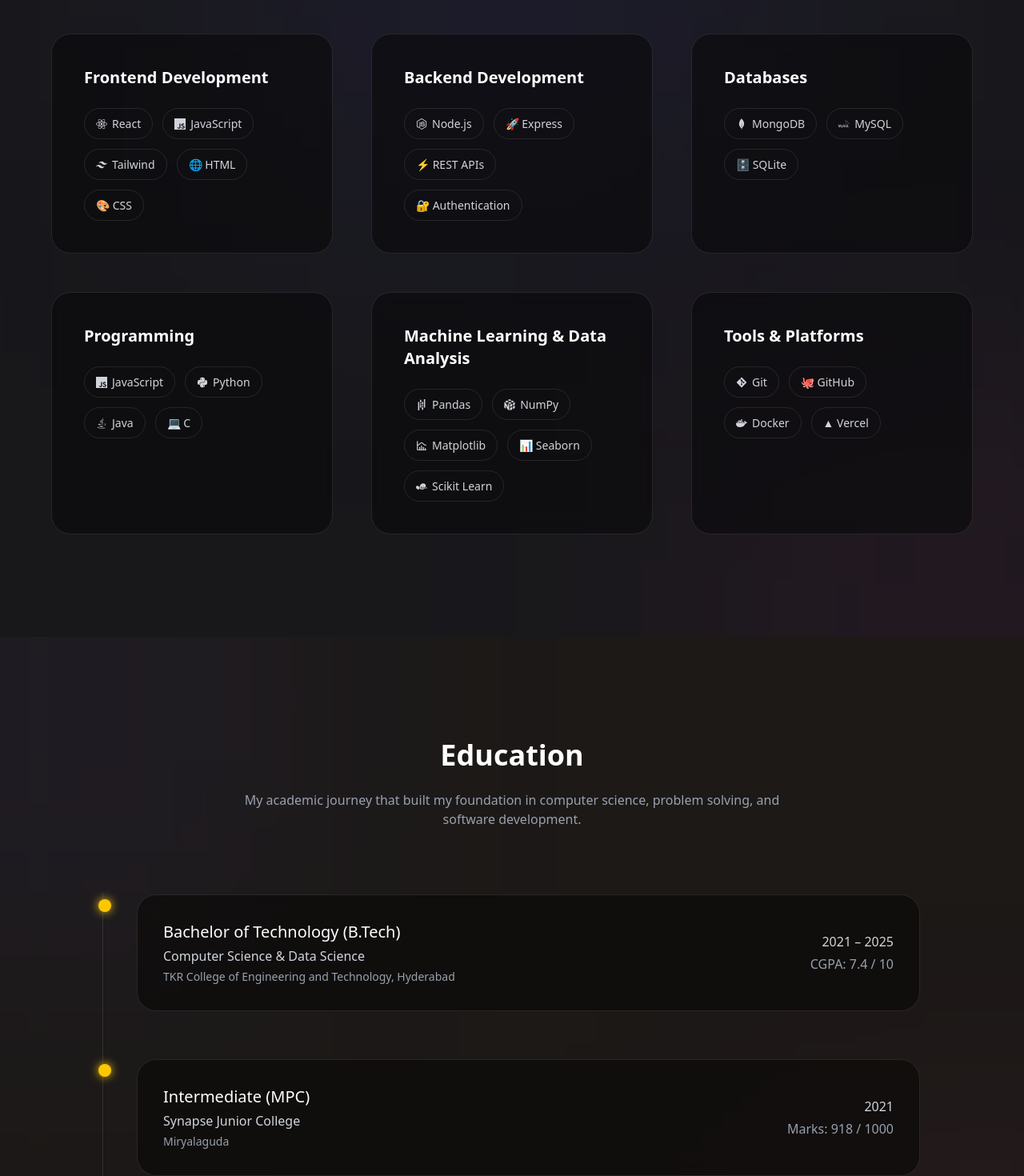
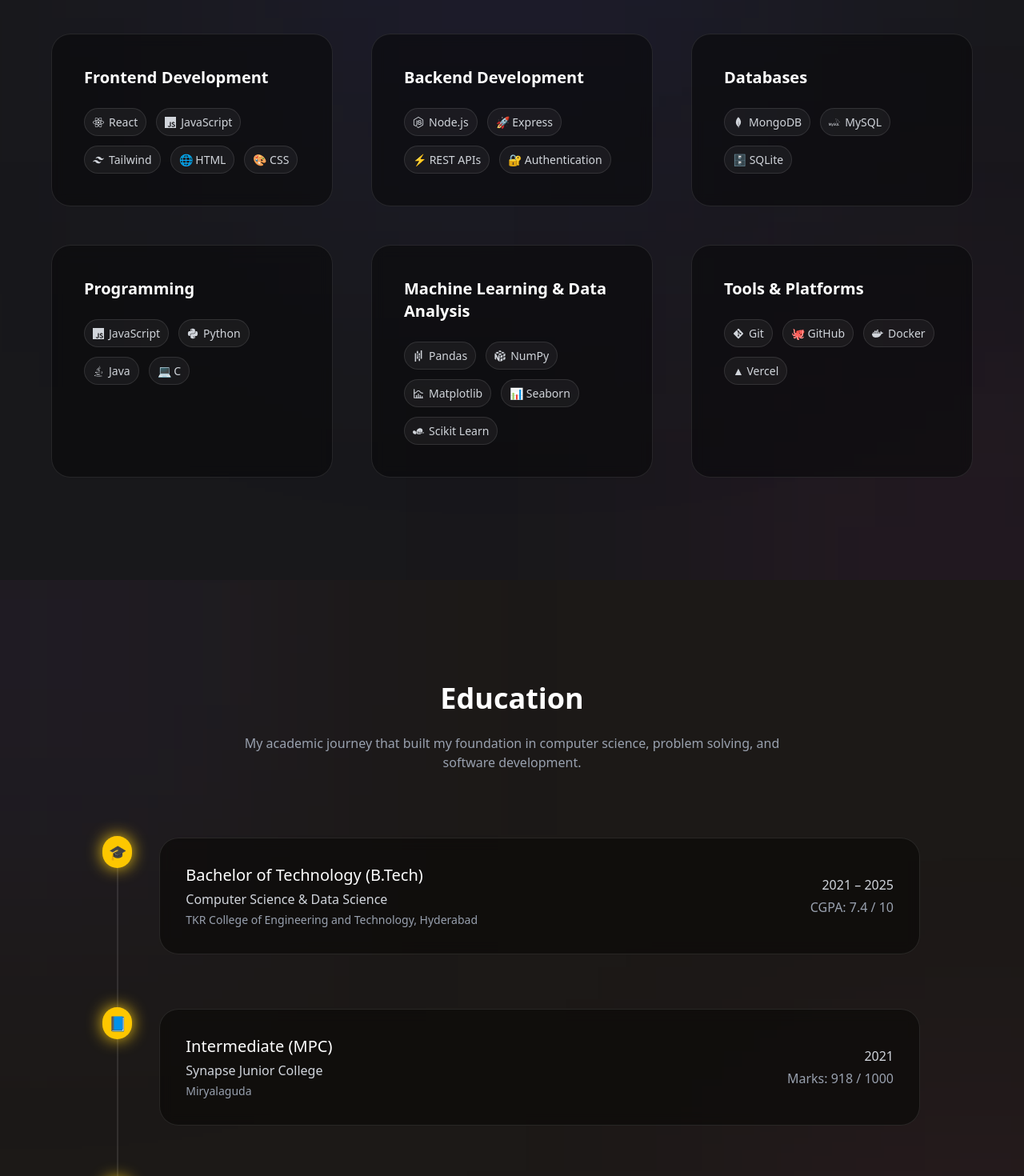
Before and after one commit to m-fani-goud/fani-goud-portfolio, a React (Vite) app in the folder client/: page / in a window 1280 px wide. Shown: the part 1960-3430 px from the top of the page at 80% size. Built offline with nearby package versions, Linux system fonts and the light colour scheme.

Commit message:
updae the code

```diff
--- a/client/src/components/Education.jsx
+++ b/client/src/components/Education.jsx
@@ -1,15 +1,31 @@
-import { motion } from "framer-motion";
+import { motion, useScroll, useSpring } from "framer-motion";
+import { useRef } from "react";
 
 const fadeUp = {
   hidden: { opacity: 0, y: 40 },
-  visible: { opacity: 1, y: 0 },
+  visible: { opacity: 1, y: 0 }
 };
 
 export default function Education() {
 
+  const ref = useRef(null);
+
+  /* SCROLL PROGRESS FOR TIMELINE */
+
+  const { scrollYProgress } = useScroll({
+    target: ref,
+    offset: ["start end", "end start"]
+  });
+
+  const scaleY = useSpring(scrollYProgress, {
+    stiffness: 100,
+    damping: 30
+  });
+
   const education = [
 
     {
+      icon: "🎓",
       degree: "Bachelor of Technology (B.Tech)",
       field: "Computer Science & Data Science",
       school: "TKR College of Engineering and Technology, Hyderabad",
@@ -18,6 +34,7 @@
     },
 
     {
+      icon: "📘",
       degree: "Intermediate (MPC)",
       field: "Synapse Junior College",
       school: "Miryalaguda",
@@ -26,6 +43,7 @@
     },
 
     {
+      icon: "🏫",
       degree: "Secondary School Certificate (SSC)",
       field: "Word and Deed High School",
       school: "Miryalaguda",
@@ -39,6 +57,7 @@
 
     <motion.section
       id="education"
+      ref={ref}
       className="relative py-32 px-6 bg-stone-900 overflow-hidden"
       variants={fadeUp}
       initial="hidden"
@@ -50,7 +69,6 @@
       {/* Background glow */}
 
       <div className="absolute -top-40 left-[-12rem] w-[30rem] h-[30rem] bg-indigo-500/10 blur-[180px]" />
-
       <div className="absolute bottom-[-12rem] right-[-12rem] w-[30rem] h-[30rem] bg-pink-500/10 blur-[180px]" />
 
       <div className="relative max-w-5xl mx-auto">
@@ -66,9 +84,22 @@
           problem solving, and software development.
         </p>
 
-        {/* Timeline */}
+        {/* TIMELINE */}
 
-        <div className="mt-20 relative border-l border-white/10 pl-10 space-y-14">
+        <div className="mt-20 relative">
+
+          {/* Static timeline line */}
+
+          <div className="absolute left-[18px] top-0 w-[2px] h-full bg-white/10"></div>
+
+          {/* Animated timeline progress */}
+
+          <motion.div
+            style={{ scaleY }}
+            className="absolute left-[18px] top-0 w-[2px] h-full origin-top bg-gradient-to-b from-indigo-500 via-pink-500 to-yellow-400"
+          />
+
+          <div className="space-y-16">
 
             {education.map((edu, index) => (
 
@@ -77,19 +108,23 @@
                 initial={{ opacity: 0, y: 30 }}
                 whileInView={{ opacity: 1, y: 0 }}
                 transition={{ delay: index * 0.2 }}
-              whileHover={{ y: -6 }}
-              className="relative group"
+                whileHover={{ y: -8, scale: 1.02 }}
+                className="relative flex items-start gap-8 group"
               >
 
-              {/* Neon Timeline Dot */}
+                {/* Timeline Symbol */}
 
-              <div className="absolute -left-[46px] top-2 w-4 h-4 rounded-full bg-yellow-400 shadow-[0_0_12px_#facc15]" />
+                <div className="relative z-10 flex items-center justify-center w-10 h-10 rounded-full bg-yellow-400 text-black text-lg shadow-[0_0_20px_#facc15]">
 
-              {/* Card Wrapper for Neon Border */}
+                  {edu.icon}
 
-              <div className="relative p-[2px] rounded-3xl overflow-hidden">
+                </div>
 
-                {/* Neon Border Glow */}
+                {/* Card */}
+
+                <div className="relative p-[2px] rounded-3xl overflow-hidden w-full">
+
+                  {/* Rainbow Glow Border */}
 
                   <div className="
                     absolute inset-0
@@ -97,13 +132,12 @@
                     from-indigo-500
                     via-pink-500
                     to-yellow-400
-                  opacity-0
-                  group-hover:opacity-100
+                    opacity-100 md:opacity-0 md:group-hover:opacity-100
                     blur-md
-                  transition
+                    transition-all duration-500
                   "></div>
 
-                {/* Card */}
+                  {/* Content */}
 
                   <div className="
                     relative
@@ -120,7 +154,7 @@
 
                       <div>
 
-                      <h3 className="text-xl font-medium text-white">
+                        <h3 className="text-xl font-medium text-white flex items-center gap-2">
                           {edu.degree}
                         </h3>
 
@@ -160,6 +194,8 @@
 
         </div>
 
+      </div>
+
     </motion.section>
 
   );
--- a/client/src/components/Skills.jsx
+++ b/client/src/components/Skills.jsx
@@ -58,8 +58,6 @@
 
 <div className="mt-20 grid md:grid-cols-2 lg:grid-cols-3 gap-12">
 
-{/* CARD COMPONENT STYLE */}
-
 {/* FRONTEND */}
 
 <motion.div
@@ -67,7 +65,7 @@
 className="group relative p-10 rounded-3xl bg-zinc-950/60 backdrop-blur border border-white/10 hover:border-indigo-400 transition overflow-hidden"
 >
 
-<div className="absolute inset-0 rounded-3xl border border-indigo-400 opacity-0 group-hover:opacity-100 blur-md transition"></div>
+<div className="absolute inset-0 rounded-3xl border border-indigo-400 opacity-100 md:opacity-0 md:group-hover:opacity-100 blur-md transition-all duration-500"></div>
 
 <h3 className="text-xl font-semibold text-white mb-6">
 Frontend Development
@@ -75,18 +73,9 @@
 
 <div className="flex flex-wrap gap-3">
 
-<span className="skill group-hover:text-sky-400">
-<FaReact/> React
-</span>
-
-<span className="skill group-hover:text-yellow-400">
-<SiJavascript/> JavaScript
-</span>
-
-<span className="skill group-hover:text-cyan-400">
-<SiTailwindcss/> Tailwind
-</span>
-
+<span className="skill group-hover:text-sky-400 flex items-center gap-2"><FaReact/> React</span>
+<span className="skill group-hover:text-yellow-400 flex items-center gap-2"><SiJavascript/> JavaScript</span>
+<span className="skill group-hover:text-cyan-400 flex items-center gap-2"><SiTailwindcss/> Tailwind</span>
 <span className="skill">🌐 HTML</span>
 <span className="skill">🎨 CSS</span>
 
@@ -100,7 +89,7 @@
 className="group relative p-10 rounded-3xl bg-zinc-950/60 backdrop-blur border border-white/10 hover:border-green-400 transition overflow-hidden"
 >
 
-<div className="absolute inset-0 rounded-3xl border border-green-400 opacity-0 group-hover:opacity-100 blur-md transition"></div>
+<div className="absolute inset-0 rounded-3xl border border-green-400 opacity-100 md:opacity-0 md:group-hover:opacity-100 blur-md transition-all duration-500"></div>
 
 <h3 className="text-xl font-semibold text-white mb-6">
 Backend Development
@@ -108,10 +97,7 @@
 
 <div className="flex flex-wrap gap-3">
 
-<span className="skill group-hover:text-green-400">
-<FaNodeJs/> Node.js
-</span>
-
+<span className="skill group-hover:text-green-400 flex items-center gap-2"><FaNodeJs/> Node.js</span>
 <span className="skill">🚀 Express</span>
 <span className="skill">⚡ REST APIs</span>
 <span className="skill">🔐 Authentication</span>
@@ -126,7 +112,7 @@
 className="group relative p-10 rounded-3xl bg-zinc-950/60 backdrop-blur border border-white/10 hover:border-emerald-400 transition overflow-hidden"
 >
 
-<div className="absolute inset-0 rounded-3xl border border-emerald-400 opacity-0 group-hover:opacity-100 blur-md transition"></div>
+<div className="absolute inset-0 rounded-3xl border border-emerald-400 opacity-100 md:opacity-0 md:group-hover:opacity-100 blur-md transition-all duration-500"></div>
 
 <h3 className="text-xl font-semibold text-white mb-6">
 Databases
@@ -134,14 +120,8 @@
 
 <div className="flex flex-wrap gap-3">
 
-<span className="skill group-hover:text-green-400">
-<SiMongodb/> MongoDB
-</span>
-
-<span className="skill group-hover:text-blue-400">
-<SiMysql/> MySQL
-</span>
-
+<span className="skill group-hover:text-green-400 flex items-center gap-2"><SiMongodb/> MongoDB</span>
+<span className="skill group-hover:text-blue-400 flex items-center gap-2"><SiMysql/> MySQL</span>
 <span className="skill">🗄 SQLite</span>
 
 </div>
@@ -154,7 +134,7 @@
 className="group relative p-10 rounded-3xl bg-zinc-950/60 backdrop-blur border border-white/10 hover:border-yellow-400 transition overflow-hidden"
 >
 
-<div className="absolute inset-0 rounded-3xl border border-yellow-400 opacity-0 group-hover:opacity-100 blur-md transition"></div>
+<div className="absolute inset-0 rounded-3xl border border-yellow-400 opacity-100 md:opacity-0 md:group-hover:opacity-100 blur-md transition-all duration-500"></div>
 
 <h3 className="text-xl font-semibold text-white mb-6">
 Programming
@@ -162,18 +142,9 @@
 
 <div className="flex flex-wrap gap-3">
 
-<span className="skill group-hover:text-yellow-400">
-<SiJavascript/> JavaScript
-</span>
-
-<span className="skill group-hover:text-yellow-300">
-<FaPython/> Python
-</span>
-
-<span className="skill group-hover:text-red-400">
-<FaJava/> Java
-</span>
-
+<span className="skill group-hover:text-yellow-400 flex items-center gap-2"><SiJavascript/> JavaScript</span>
+<span className="skill group-hover:text-yellow-300 flex items-center gap-2"><FaPython/> Python</span>
+<span className="skill group-hover:text-red-400 flex items-center gap-2"><FaJava/> Java</span>
 <span className="skill">💻 C</span>
 
 </div>
@@ -186,7 +157,7 @@
 className="group relative p-10 rounded-3xl bg-zinc-950/60 backdrop-blur border border-white/10 hover:border-orange-400 transition overflow-hidden"
 >
 
-<div className="absolute inset-0 rounded-3xl border border-orange-400 opacity-0 group-hover:opacity-100 blur-md transition"></div>
+<div className="absolute inset-0 rounded-3xl border border-orange-400 opacity-100 md:opacity-0 md:group-hover:opacity-100 blur-md transition-all duration-500"></div>
 
 <h3 className="text-xl font-semibold text-white mb-6">
 Machine Learning & Data Analysis
@@ -194,23 +165,11 @@
 
 <div className="flex flex-wrap gap-3">
 
-<span className="skill group-hover:text-yellow-300">
-<SiPandas/> Pandas
-</span>
-
-<span className="skill group-hover:text-blue-400">
-<SiNumpy/> NumPy
-</span>
-
-<span className="skill group-hover:text-orange-400">
-<TbChartHistogram/> Matplotlib
-</span>
-
+<span className="skill group-hover:text-yellow-300 flex items-center gap-2"><SiPandas/> Pandas</span>
+<span className="skill group-hover:text-blue-400 flex items-center gap-2"><SiNumpy/> NumPy</span>
+<span className="skill group-hover:text-orange-400 flex items-center gap-2"><TbChartHistogram/> Matplotlib</span>
 <span className="skill">📊 Seaborn</span>
-
-<span className="skill group-hover:text-orange-500">
-<SiScikitlearn/> Scikit Learn
-</span>
+<span className="skill group-hover:text-orange-500 flex items-center gap-2"><SiScikitlearn/> Scikit Learn</span>
 
 </div>
 </motion.div>
@@ -222,7 +181,7 @@
 className="group relative p-10 rounded-3xl bg-zinc-950/60 backdrop-blur border border-white/10 hover:border-blue-400 transition overflow-hidden"
 >
 
-<div className="absolute inset-0 rounded-3xl border border-blue-400 opacity-0 group-hover:opacity-100 blur-md transition"></div>
+<div className="absolute inset-0 rounded-3xl border border-blue-400 opacity-100 md:opacity-0 md:group-hover:opacity-100 blur-md transition-all duration-500"></div>
 
 <h3 className="text-xl font-semibold text-white mb-6">
 Tools & Platforms
@@ -230,16 +189,9 @@
 
 <div className="flex flex-wrap gap-3">
 
-<span className="skill group-hover:text-orange-500">
-<FaGitAlt/> Git
-</span>
-
+<span className="skill group-hover:text-orange-500 flex items-center gap-2"><FaGitAlt/> Git</span>
 <span className="skill">🐙 GitHub</span>
-
-<span className="skill group-hover:text-blue-400">
-<SiDocker/> Docker
-</span>
-
+<span className="skill group-hover:text-blue-400 flex items-center gap-2"><SiDocker/> Docker</span>
 <span className="skill">▲ Vercel</span>
 
 </div>
--- a/client/src/index.css
+++ b/client/src/index.css
@@ -22,12 +22,13 @@
 display:flex;
 align-items:center;
 gap:6px;
-padding:8px 14px;
-border-radius:999px;
+padding:6px 10px;
+border-radius:9999px;
 font-size:14px;
 color:#d1d5db;
+background:rgba(255,255,255,0.05);
 border:1px solid rgba(255,255,255,0.1);
-transition:all 0.3s ease;
+transition:all 0.3s;
 }
 .stat-card{
 border:1px solid rgba(255,255,255,0.1);
```
Also changed, not shown: client/src/components/About.jsx (+16 -12 lines), client/src/components/Projects.jsx (+5 -3 lines). Lines whose indentation alone changed are shown as unchanged.
